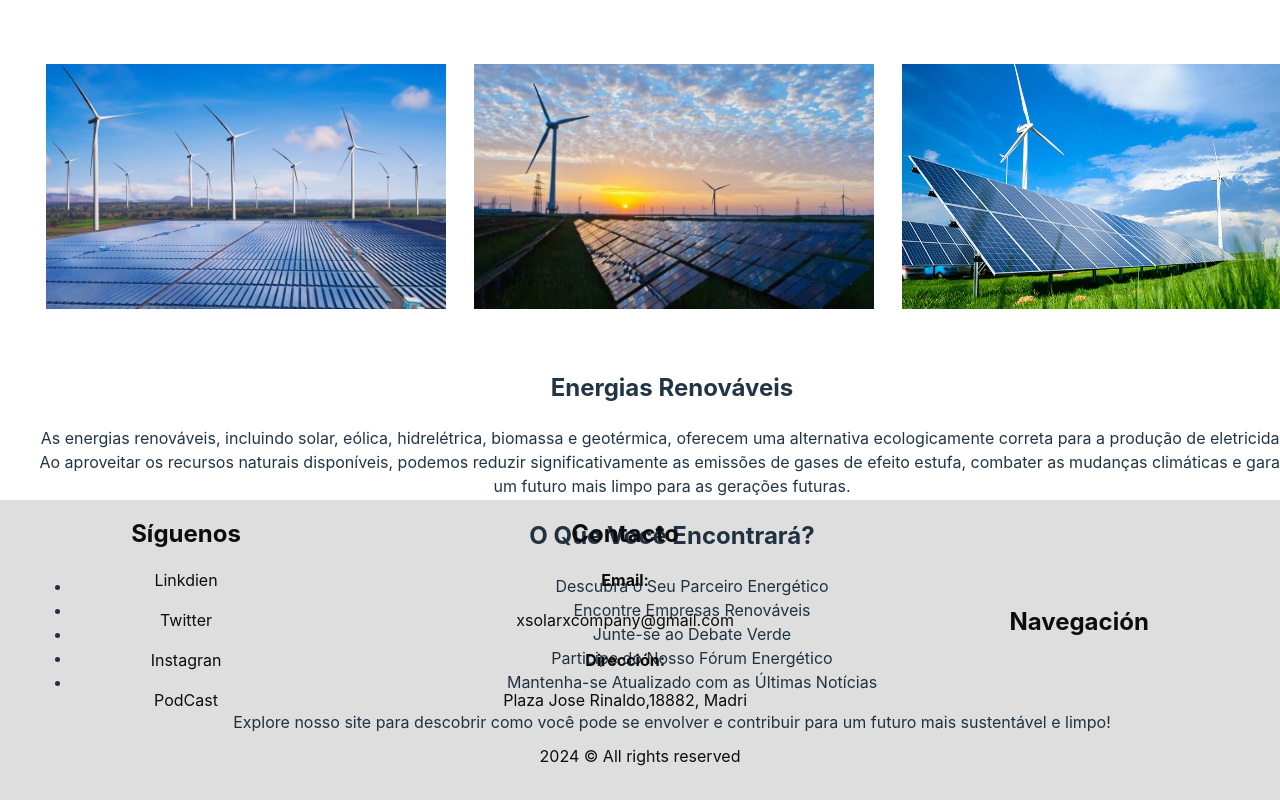
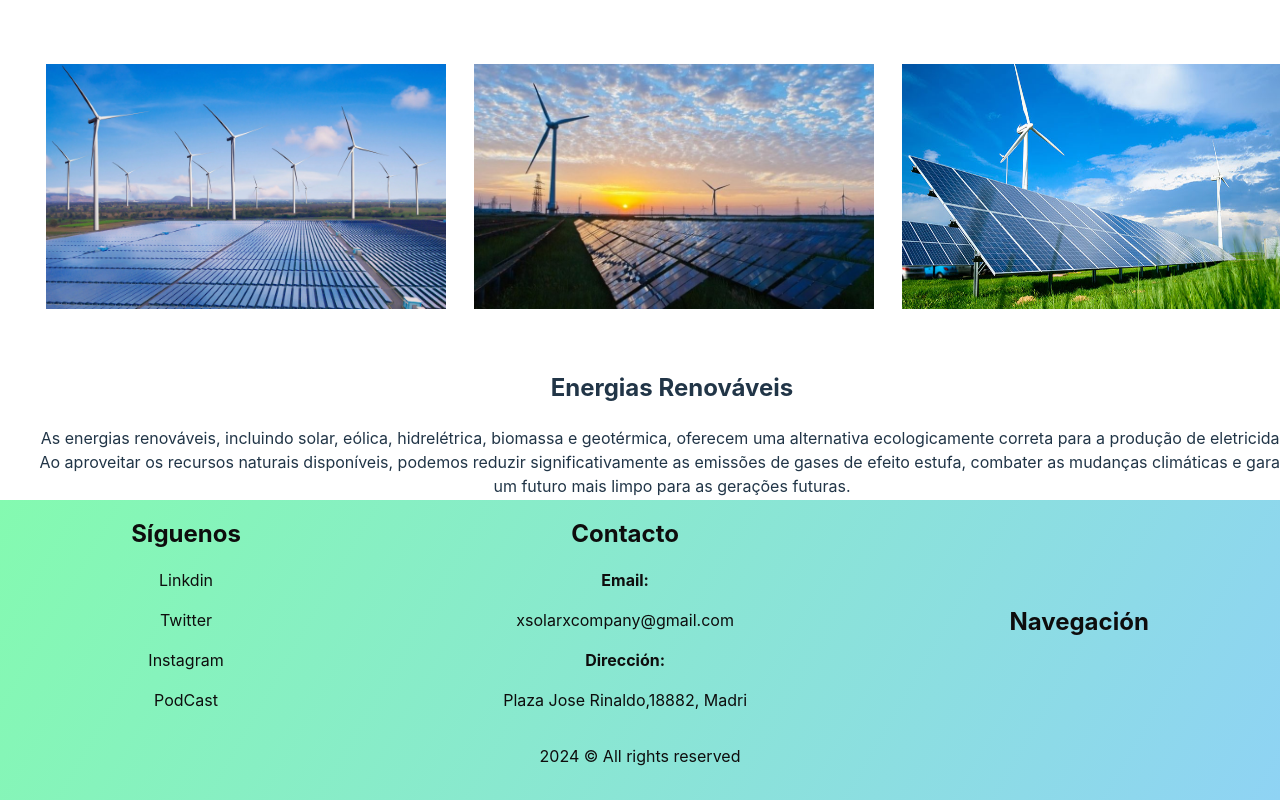
Before and after one commit to xsolarxx/FRONTEND, a React (Vite) app: page / in a window 1280 px wide. Shown: the top 800 px of the page. Built offline with nearby package versions, Linux system fonts and the light colour scheme.

Commit message:
minor change footer

```diff
--- a/src/components/Footer/Footer.css
+++ b/src/components/Footer/Footer.css
@@ -9,6 +9,7 @@
   width: 100%;
   height: 300px;
   box-sizing: border-box;
+  background-image: linear-gradient(120deg, #84fab0 0%, #8fd3f4 100%);
 }
 
 .footer-content {
--- a/src/components/Footer/Footer.jsx
+++ b/src/components/Footer/Footer.jsx
@@ -5,9 +5,9 @@ export const Footer = () => {
       <div className="footer-content">
         <div className="column-center">
           <h2>Síguenos</h2>
-          <p>Linkdien</p>
+          <p>Linkdin</p>
           <p>Twitter</p>
-          <p>Instagran</p>
+          <p>Instagram</p>
           <p>PodCast</p>
         </div>
         <div className="column-center">
```
